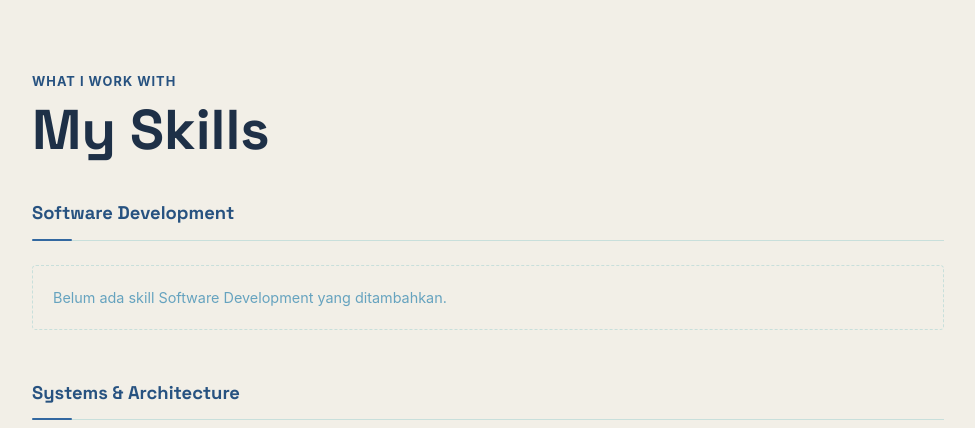
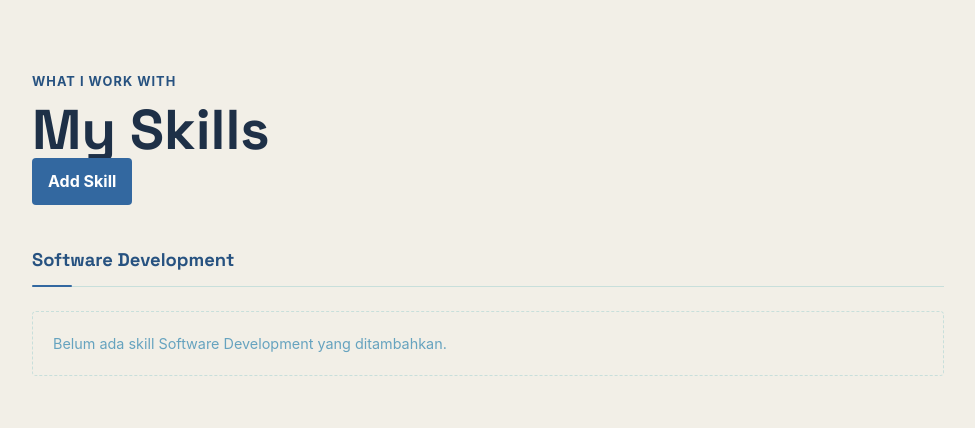
Before and after one commit to jhalimsaputra-cloud/myportofolio, a Django app: page /skills/ in a window 1280 px wide. Shown: the part 74-502 px from the top of the page, without its empty margins (152-1127 px from the left). Run offline with Django 5.2, Linux system fonts and the light colour scheme; data that the repository does not hold is empty.

Commit message:
feat(SkillForm) Menambahkan form untuk fitur CRUD pada halaman skill

```diff
--- a/main/views.py
+++ b/main/views.py
@@ -4,7 +4,7 @@ from django.http import HttpResponse
 from django.shortcuts import get_object_or_404, redirect, render
 
 from main.models import Experience, Mahasiswa, Skill, Project
-from main.forms import ProjectForm
+from main.forms import ProjectForm, SkillForm
 
 
 def show_main(request):
@@ -33,13 +33,94 @@ def show_education(request):
     }
     return render(request, "education.html", context)
 
+def create_skill(request):
+    form = SkillForm(request.POST or None)
+
+    if request.method == "POST" and form.is_valid():
+        form.save()
+        messages.success(request, "Skill baru berhasil ditambahkan!")
+        return redirect("main:show_skills")
+
+    context = {
+        "name": "Justin Evan Halim Saputra",
+        "form": form,
+    }
+
+    return render(request, "skill_form.html", context)
+
+def update_skill(request, skill_id):
+    skill = get_object_or_404(Skill, pk=skill_id)
+
+    form = SkillForm(
+        request.POST or None,
+        instance=skill
+    )
+
+    if request.method == "POST" and form.is_valid():
+        form.save()
+        messages.success(request, "Skill berhasil diperbarui!")
+        return redirect("main:show_skills")
+
+    context = {
+        "name": "Justin Evan Halim Saputra",
+        "form": form,
+        "skill": skill,
+    }
+
+    return render(request, "skill_form.html", context)
+
+def get_skills_json(request):
+    name_query = request.GET.get("name", "").strip()
+
+    skills = Skill.objects.all()
+
+    if name_query:
+        skills = skills.filter(name__icontains=name_query)
+
+    skills_json = serializers.serialize("json", skills)
+
+    return HttpResponse(
+        skills_json,
+        content_type="application/json"
+    )
+
+
 def show_skills(request):
+    json_response = get_skills_json(request)
+
+    skills = serializers.deserialize(
+        "json",
+        json_response.content.decode("utf-8"),
+    )
+
+    skills = [
+        skill.object
+        for skill in skills
+    ]
+
+    software_skills = [
+        skill
+        for skill in skills
+        if skill.skill_type == "Software"
+    ]
+
+    systems_skills = [
+        skill
+        for skill in skills
+        if skill.skill_type == "Systems"
+    ]
+
+    name_query = request.GET.get("name", "").strip()
+
     context = {
-        'name': 'Justin Evan Halim Saputra',
-        'software_skills': Skill.objects.filter(skill_type='Software'),
-        'systems_skills': Skill.objects.filter(skill_type='Systems'),
+        "name": "Justin Evan Halim Saputra",
+        "software_skills": software_skills,
+        "systems_skills": systems_skills,
+        "name_query": name_query,
     }
-    return render(request, 'skill.html', context)
+
+    return render(request, "skill.html", context)
+
 
 def create_project(request):
     form = ProjectForm(request.POST or None)
--- a/templates/skill.html
+++ b/templates/skill.html
@@ -1,56 +1,152 @@
 {% extends 'base.html' %}
+{% load static %}
+
 {% block content %}
 <main>
     <div class="container">
-            <!-- Skills -->
+
         <section class="skills-section">
+
             <div class="section-heading">
+                <div>
                     <p class="eyebrow">WHAT I WORK WITH</p>
                     <h2>My Skills</h2>
                 </div>
 
+                <a href="{% url 'main:create_skill' %}"
+                   class="button">
+                    Add Skill
+                </a>
+            </div>
+
+
             <!-- Software Development -->
             <div class="skill-type-block">
-                    <h3 class="skill-type-heading">Software Development</h3>
+
+                <h3 class="skill-type-heading">
+                    Software Development
+                </h3>
 
                 <div class="skills-grid">
+
                     {% for skill in software_skills %}
+
                     <article class="skill-card">
+
                         <div class="skill-card-icon">
-                                <img src="/static/img/{{ skill.image_filename }}" alt="{{ skill.name }} logo">
+                            <img src="{% static skill.image_filename %}"
+                                 alt="{{ skill.name }} logo">
                         </div>
+
                         <div class="skill-card-body">
+
                             <h4>{{ skill.name }}</h4>
+
                             <p>{{ skill.description }}</p>
+
+                            <div class="skill-actions">
+
+                                <a href="{% url 'main:update_skill' skill.id %}"
+                                   class="button">
+                                    Update
+                                </a>
+
+                                <form method="post"
+                                      action="{% url 'main:delete_skill' skill.id %}"
+                                      class="delete-form"
+                                      onsubmit="return confirm('Apakah kamu yakin ingin menghapus skill ini?');">
+
+                                    {% csrf_token %}
+
+                                    <button type="submit"
+                                            class="button button-danger">
+                                        Delete
+                                    </button>
+
+                                </form>
+
                             </div>
+
+                        </div>
+
                     </article>
+
                     {% empty %}
-                        <p class="empty-state">Belum ada skill Software Development yang ditambahkan.</p>
+
+                    <p class="empty-state">
+                        Belum ada skill Software Development yang ditambahkan.
+                    </p>
+
                     {% endfor %}
+
                 </div>
             </div>
 
+
             <!-- Systems & Architecture -->
             <div class="skill-type-block">
-                    <h3 class="skill-type-heading">Systems &amp; Architecture</h3>
+
+                <h3 class="skill-type-heading">
+                    Systems &amp; Architecture
+                </h3>
 
                 <div class="skills-grid">
+
                     {% for skill in systems_skills %}
+
                     <article class="skill-card">
+
                         <div class="skill-card-icon">
-                                <img src="/static/img/{{ skill.image_filename }}" alt="{{ skill.name }} logo">
+                            <img src="{% static skill.image_filename %}"
+                                 alt="{{ skill.name }} logo">
                         </div>
+
                         <div class="skill-card-body">
+
                             <h4>{{ skill.name }}</h4>
+
                             <p>{{ skill.description }}</p>
+
+                            <div class="skill-actions">
+
+                                <a href="{% url 'main:update_skill' skill.id %}"
+                                   class="button">
+                                    Update
+                                </a>
+
+                                <form method="post"
+                                      action="{% url 'main:delete_skill' skill.id %}"
+                                      class="delete-form"
+                                      onsubmit="return confirm('Apakah kamu yakin ingin menghapus skill ini?');">
+
+                                    {% csrf_token %}
+
+                                    <button type="submit"
+                                            class="button button-danger">
+                                        Delete
+                                    </button>
+
+                                </form>
+
                             </div>
+
+                        </div>
+
                     </article>
+
                     {% empty %}
-                        <p class="empty-state">Belum ada skill Systems &amp; Architecture yang ditambahkan.</p>
+
+                    <p class="empty-state">
+                        Belum ada skill Systems &amp; Architecture yang ditambahkan.
+                    </p>
+
                     {% endfor %}
+
                 </div>
             </div>
+
         </section>
+
     </div>
 </main>
 {% endblock content %}
```
Also changed, not shown: main/forms.py (+41 -2 lines), templates/skills_form.html (added, +78 -0 lines). Lines whose indentation alone changed are shown as unchanged.
